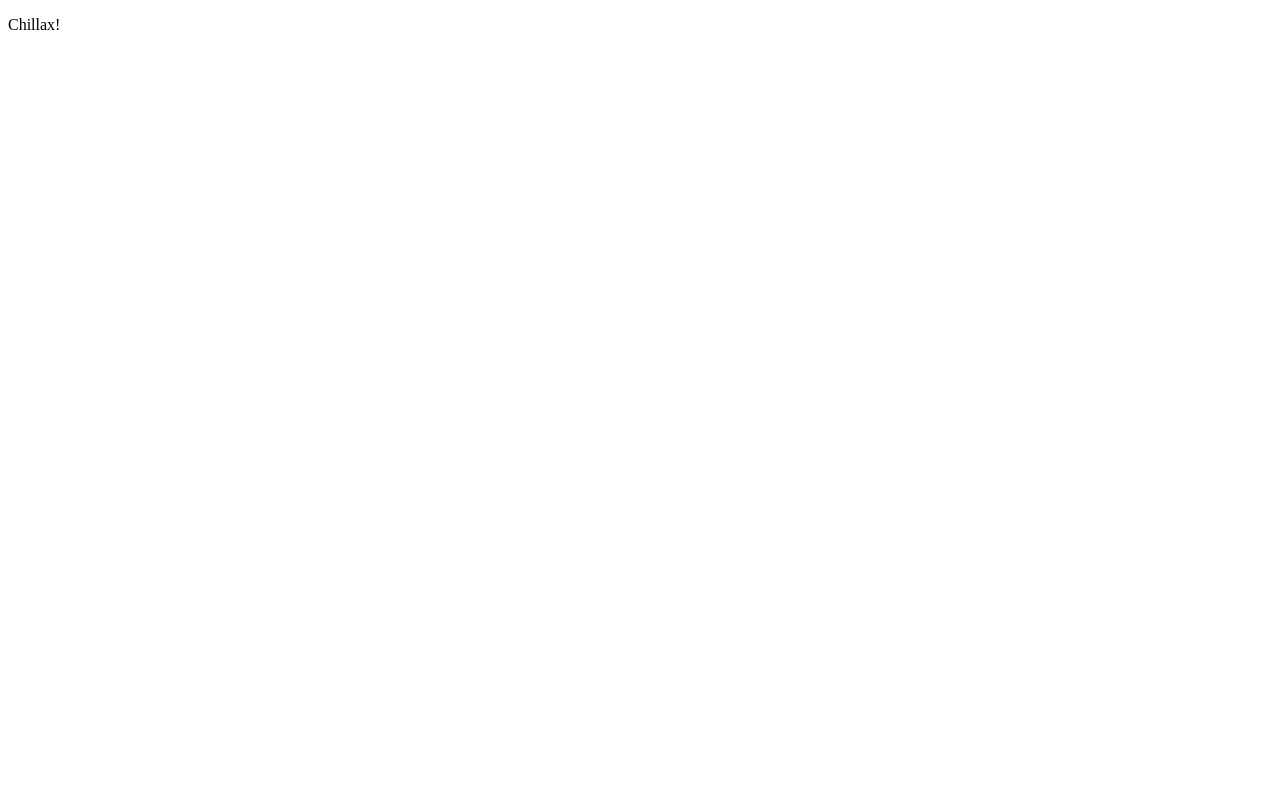
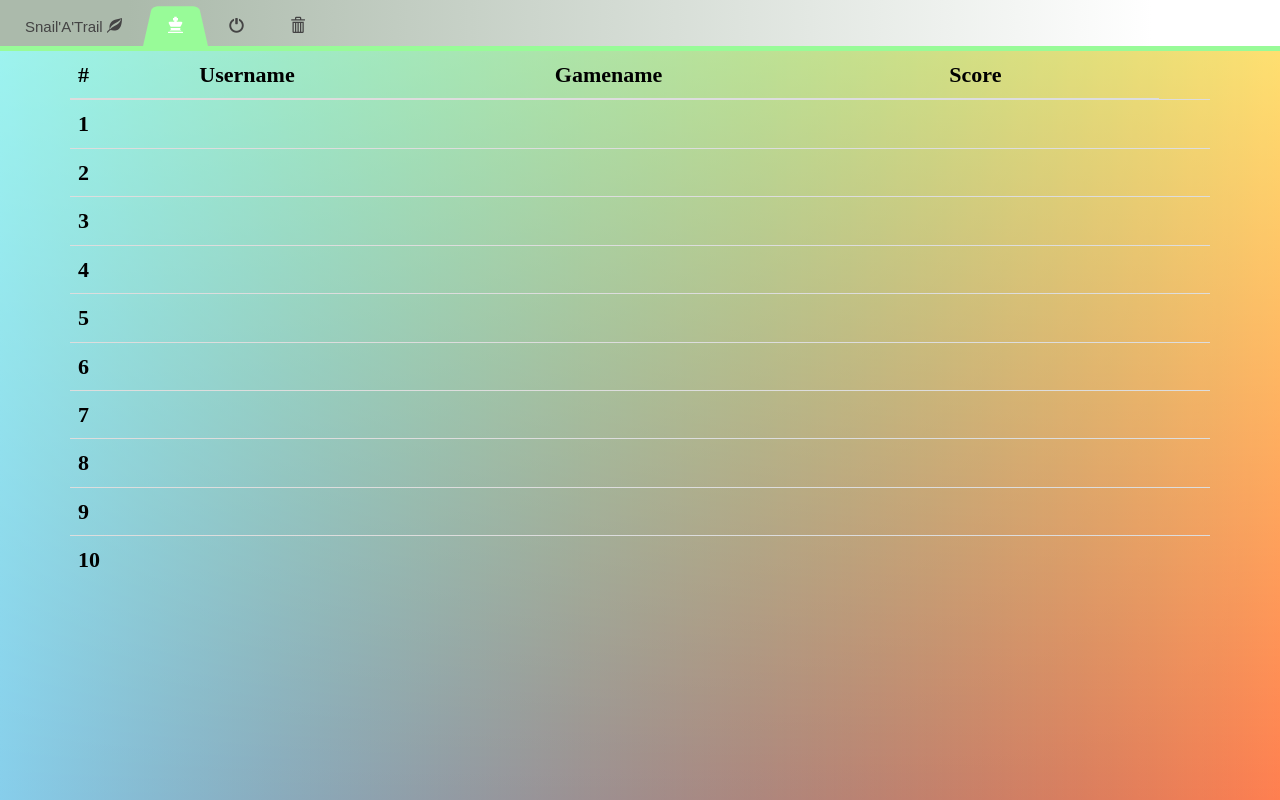
Before and after one commit to NichlasH/client, a plain HTML site: page score.html in a window 1280 px wide. Drawn offline with Linux system fonts and the light colour scheme.

Commit message:
Delete button added. Bootstrap css integrated with game.html Gameoverride.css tweaked. score.html and scoreoverride.css added Table layout for highscore added

```diff
--- a/css/gameoverride.css
+++ b/css/scoreoverride.css
@@ -1,10 +1,13 @@
+body{
+    margin: 0;
+    padding: 0;
+    background: black;
 
+    color: black;
+    font-family: "Avant Garde";
+    font-size: 22px;
+}
 
-body {
-    font-family: 'Proxima Nova Light', Arial, sans-serif;
-    font-size:10pt;
-
-}
 .background {
     position: fixed;
     margin:0;
@@ -29,111 +32,9 @@ body {
     background-blend-mode: screen;
     z-index: 0;}
 
-#overlay {
-    display:block;
-    height:100%;
-    width:100%;
-    position:fixed;
-    z-index:10;
-}
-
-#container {
-    opacity:0;
-    position:absolute;
-    width:1000px;
-    left:50%;
-    top:56%;
-    height:504px;
-    margin-top:-322px;
-    margin-left:-500px;
-    background-color:aliceblue;
-    padding:20px;
-    -webkit-box-shadow: 0px 0px 42px -6px aliceblue;
-    -moz-box-shadow: 0px 0px 42px -6px aliceblue;
-    box-shadow: 0px 0px 42px -6px aliceblue);
-    z-index:1;
-}
-
-#arena {float:right;}
-
-#grid {
-    border-right:1px solid #E0E0E0;
-    border-bottom:1px solid #E0E0E0;
-}
-
-#form {float:left;}
-#form form {}
-#form form label {
-    display:block;
-    width:374px;
-    padding:8px 0 6px 0;
-}
-
-form input {
-    font-family: 'Proxima Nova Light', Arial, sans-serif;
-    padding:7px 10px;
-    border: 1px black;
-    font-size:16pt;
-    margin:5px 0 10px 0;
-    width:360px;
-    border-radius: 6px;
-}
-
-form select {
-    -webkit-appearance: menulist-button;
-    font-size: 14px;width:382px; height:40px;
-    margin:5px 0 10px 0;
-    font-family: 'Proxima Nova Light', Arial, sans-serif;
-}
-
-form input[type="submit"] {
-    width:380px;
-    position: absolute;
-    padding: 10px 40px;
-    margin: 265px 50px 0 0;
-    border-radius: 6px;
-    font-family: 'Proxima Nova Light', Arial, sans-serif;
-    font-size: 25px;
-    color: aliceblue;
-    background-color: palegreen;
-}
-
-#movements {
-    float:left;
-    width:384px;
-    margin:20px 0 0 0;
-    }
-
-#notification {
-    position:absolute;
-    text-align:center;
-    top:20px;
-    left:50%;
-    margin-left:-500px;
-    width:1000px;
-    font-size:16pt;
-}
-
-.arrows {margin:0 0 0 4px;}
-.arrowUp, .arrowRight, .arrowDown, .arrowLeft {
-    float:left;
-    width:7px;
-    height:7px;
-    border-right-width: 5px;
-    border-bottom-width: 5px;
-    border-style: solid;
-    margin:12px 8px 0 0;
-
-}
-
-.arrowUp {border-color: #FFBF00;transform: rotate(-135deg);}
-.arrowRight {border-color: #E83F6F;transform: rotate(-45deg);}
-.arrowDown {border-color: #2274A5;transform: rotate(45deg);}
-.arrowLeft {border-color: #32936F;transform: rotate(135deg);}
-
 
 /* Nav bar */
-@import url(http://fonts.googleapis.com/css?family=Raleway);
+
 #cssmenu,
 #cssmenu ul,
 #cssmenu ul li,
@@ -160,7 +61,7 @@ form input[type="submit"] {
 }
 #cssmenu {
     width: auto;
-    border-bottom: 3px solid #98fb98;
+    border-bottom: 5px solid #98fb98;
     font-family: Raleway, sans-serif;
     line-height: 1;}
 #cssmenu ul {
@@ -185,6 +86,7 @@ form input[type="submit"] {
 }
 #cssmenu.align-right > ul > li {
     float: right;
+    text-align: right;
 }
 #cssmenu.align-right > ul > li > a {
     margin-right: 0;
@@ -235,7 +137,7 @@ form input[type="submit"] {
 #cssmenu > ul > li > a:hover:after {
 
 
-background: #98fb98;
+    background: #98fb98;
 
 
 }
--- a/score.html
+++ b/score.html
@@ -2,9 +2,127 @@
 <html lang="en">
 <head>
     <meta charset="UTF-8">
-    <title></title>
+    <title>Snail'A'Trail</title>
+
+    <link rel="stylesheet" href="css/bootstrap.css">
+    <link rel="stylesheet" href="css/scoreoverride.css">
 </head>
 <body>
-<p>Chillax!</p>
+
+<div class="background">
+    <div id='cssmenu'>
+        <ul>
+
+            <li><a href='game.html'>Snail'A'Trail <span class="glyphicon glyphicon-leaf"></span>  </a></li>
+            <li class='active'><a href='score.html'><span class="glyphicon glyphicon-king"></span></a></li>
+            <li><a href='index.html'><span class="glyphicon glyphicon-off"></span></a></li>
+            <li><a href=''><span class="glyphicon glyphicon-trash"></span></a></li>
+
+
+        </ul>
+
+
+    </div>
+<div class="container">
+
+
+    <!-- Table -->
+    <table class="table">
+        <thead>
+        <tr>
+            <th>#</th>
+            <th>Username</th>
+            <th>Gamename</th>
+            <th>Score</th>
+        </tr>
+        </thead>
+        <tbody>
+        <tr>
+            <th scope="row">1</th>
+            <td></td>
+            <td></td>
+            <td></td>
+            <td></td>
+        </tr>
+        <tr>
+            <th scope="row">2</th>
+            <td></td>
+            <td></td>
+            <td></td>
+            <td></td>
+        </tr>
+        <tr>
+            <th scope="row">3</th>
+            <td></td>
+            <td></td>
+            <td></td>
+            <td></td>
+        </tr>
+        <tr>
+            <th scope="row">4</th>
+            <td></td>
+            <td></td>
+            <td></td>
+            <td></td>
+        </tr>
+        <tr>
+            <th scope="row">5</th>
+            <td></td>
+            <td></td>
+            <td></td>
+            <td></td>
+        </tr>
+        <tr>
+            <th scope="row">6</th>
+            <td></td>
+            <td></td>
+            <td></td>
+            <td></td>
+        </tr>
+        <tr>
+            <th scope="row">7</th>
+            <td></td>
+            <td></td>
+            <td></td>
+            <td></td>
+        </tr>
+        <tr>
+            <th scope="row">8</th>
+            <td></td>
+            <td></td>
+            <td></td>
+            <td></td>
+        </tr>
+        <tr>
+            <th scope="row">9</th>
+            <td></td>
+            <td></td>
+            <td></td>
+            <td></td>
+        </tr>
+        <tr>
+            <th scope="row">10</th>
+            <td></td>
+            <td></td>
+            <td></td>
+            <td></td>
+        </tr>
+        </tbody>
+
+    </table>
+</div>
+</div>
+
+
+
+
+
+
+
+
+<script src="js/lib/jquery-2.1.4.min.js"></script>
+<script src="js/lib/bootstrap.js"></script>
+<script src="js/client.js"></script>
+</div>
 </body>
 </html>
```
Also changed, not shown: game.html (+5 -3 lines), js/lib/snake.js.
